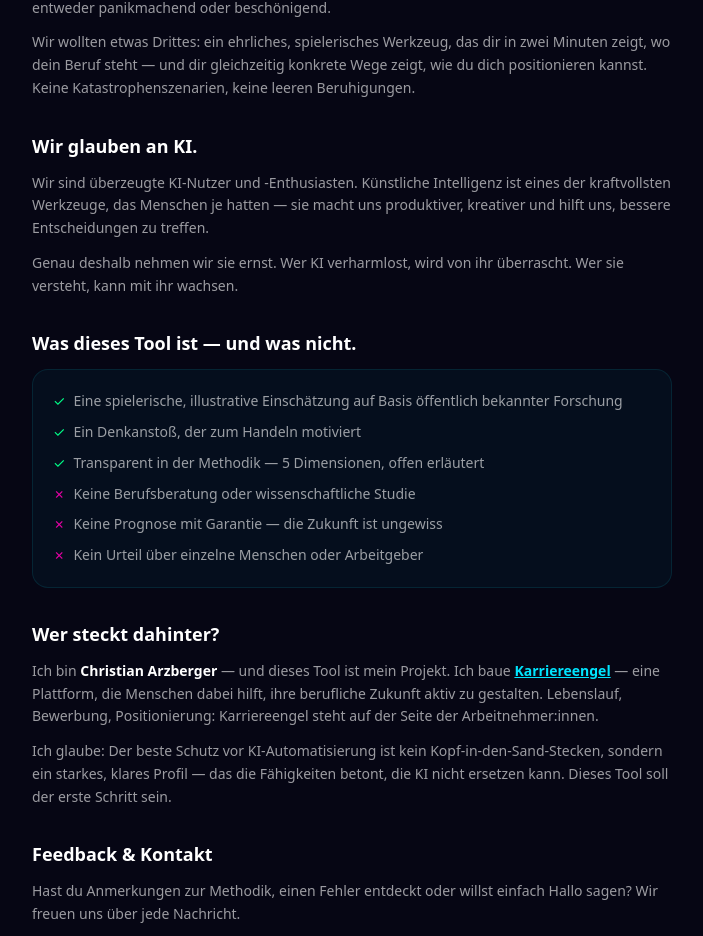
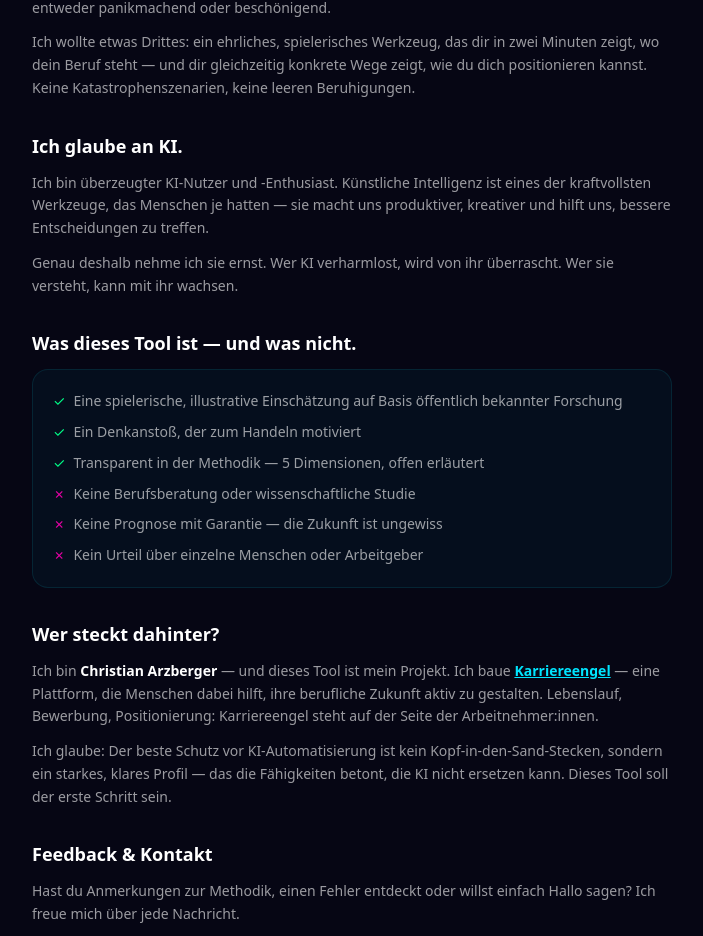
Before and after one commit to arzalpha/ersetzt-mich-ki, a Next.js app: page /ueber in a window 1280 px wide. Shown: the part 355-1291 px from the top of the page, without its empty margins (288-991 px from the left). Built offline with nearby package versions, Linux system fonts and the light colour scheme.

Commit message:
fix: Über-Seite komplett auf Ich-Perspektive (Christian Arzberger)

```diff
--- a/src/app/ueber/page.tsx
+++ b/src/app/ueber/page.tsx
@@ -3,7 +3,7 @@ import type { Metadata } from 'next'
 
 export const metadata: Metadata = {
   title: 'Über dieses Projekt — ersetzt-mich-ki.de',
-  description: 'Warum wir dieses Tool gebaut haben — und warum wir an KI glauben, ohne dabei Panik zu verbreiten.',
+  description: 'Warum ich dieses Tool gebaut habe — und warum ich an KI glaube, ohne dabei Panik zu verbreiten.',
 }
 
 export default function Ueber() {
@@ -31,21 +31,21 @@ export default function Ueber() {
             sind entweder panikmachend oder beschönigend.
           </p>
           <p className="mt-3">
-            Wir wollten etwas Drittes: ein ehrliches, spielerisches Werkzeug, das dir in zwei Minuten
+            Ich wollte etwas Drittes: ein ehrliches, spielerisches Werkzeug, das dir in zwei Minuten
             zeigt, wo dein Beruf steht — und dir gleichzeitig konkrete Wege zeigt, wie du dich
             positionieren kannst. Keine Katastrophenszenarien, keine leeren Beruhigungen.
           </p>
         </section>
 
         <section>
-          <h2 className="text-white font-bold text-lg mb-3">Wir glauben an KI.</h2>
+          <h2 className="text-white font-bold text-lg mb-3">Ich glaube an KI.</h2>
           <p>
-            Wir sind überzeugte KI-Nutzer und -Enthusiasten. Künstliche Intelligenz ist eines der
+            Ich bin überzeugter KI-Nutzer und -Enthusiast. Künstliche Intelligenz ist eines der
             kraftvollsten Werkzeuge, das Menschen je hatten — sie macht uns produktiver, kreativer
             und hilft uns, bessere Entscheidungen zu treffen.
           </p>
           <p className="mt-3">
-            Genau deshalb nehmen wir sie ernst. Wer KI verharmlost, wird von ihr überrascht. Wer
+            Genau deshalb nehme ich sie ernst. Wer KI verharmlost, wird von ihr überrascht. Wer
             sie versteht, kann mit ihr wachsen.
           </p>
         </section>
@@ -85,7 +85,7 @@ export default function Ueber() {
           <h2 className="text-white font-bold text-lg mb-3">Feedback & Kontakt</h2>
           <p>
             Hast du Anmerkungen zur Methodik, einen Fehler entdeckt oder willst einfach Hallo sagen?
-            Wir freuen uns über jede Nachricht.
+            Ich freue mich über jede Nachricht.
           </p>
           <Link
             href="/kontakt"
```
